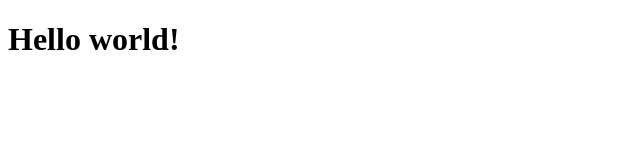
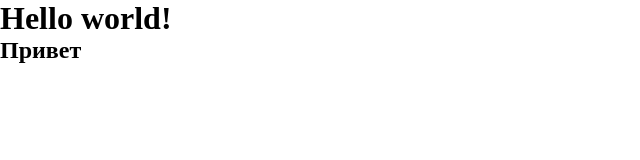
Before and after one commit to MagomedDr/Project, a plain HTML site: page index.html in a window 1280 px wide. Shown: the whole page, without its empty margins (0-640 px from the left). Drawn offline with Linux system fonts and the light colour scheme.

Commit message:
Должно работать

```diff
--- a/index.html
+++ b/index.html
@@ -5,10 +5,12 @@
     <meta http-equiv="X-UA-Compatible" content="IE=edge">
     <meta name="viewport" content="width=device-width, initial-scale=1.0">
     <title>Document</title>
+    <link rel="stylesheet" href="style.css">
 </head>
 <body>
 
     <h1>Hello world!</h1>
+    <h2>Привет</h2>
 
 </body>
 </html>
--- a/style.css
+++ b/style.css
@@ -0,0 +1,4 @@
+* {
+    padding: 0;
+    margin: 0;
+}
```
